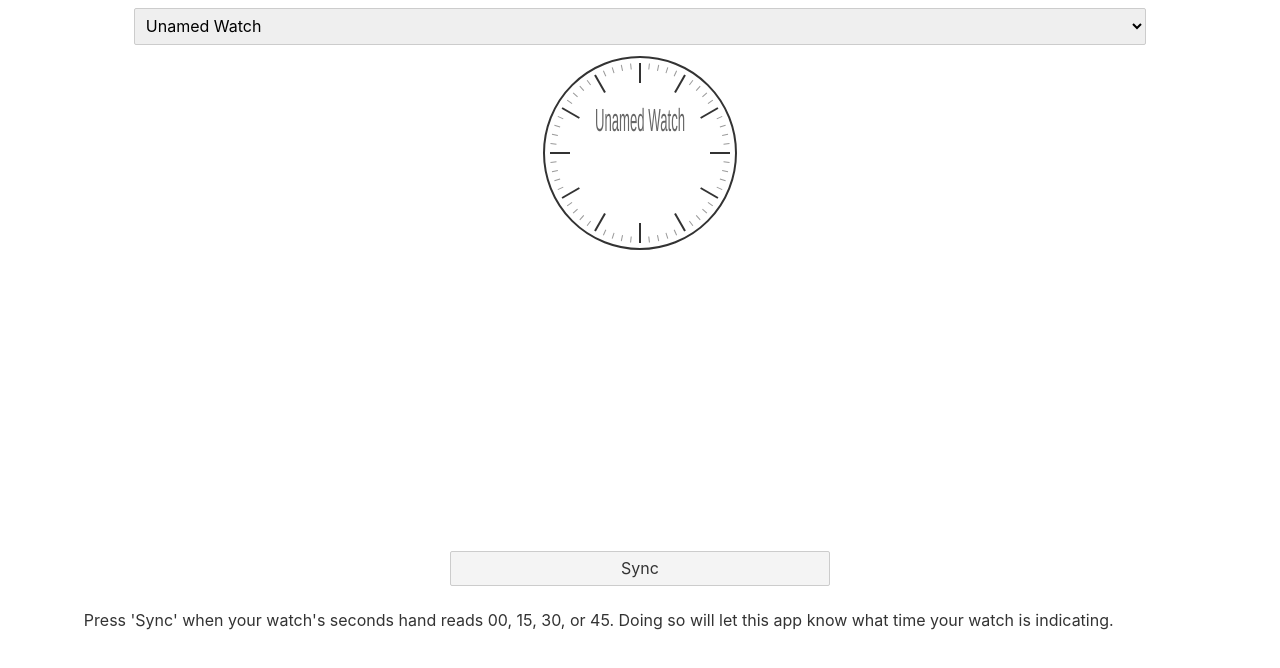
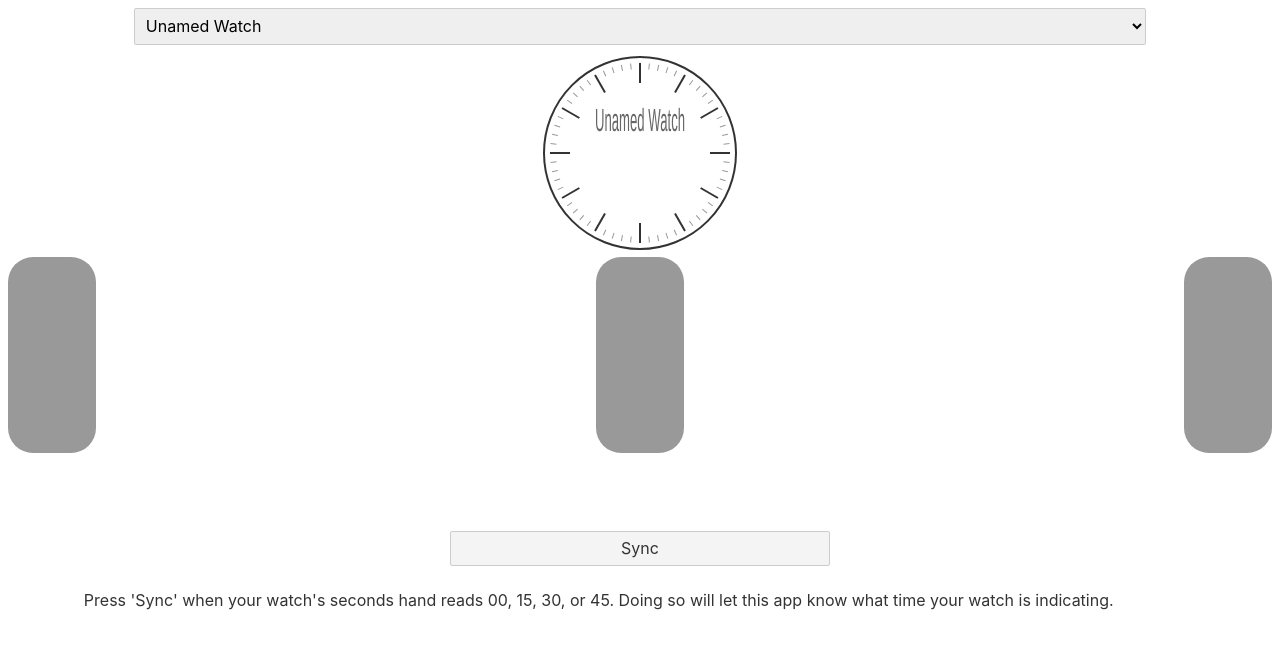
Before and after one commit to joshuaduggan/tractics, a Svelte app: page / in a window 1280 px wide. Shown: the top 668 px of the page. Built offline with nearby package versions, Linux system fonts and the light colour scheme; a web font is replaced by a local one.

Commit message:
Bug fixes

```diff
--- a/src/App.svelte
+++ b/src/App.svelte
@@ -81,7 +81,6 @@ function wasWatchAdjusted(wasIt) {
 <Dragger/>
 <!--<ResTable/>-->
 </div>
-<br/>
 {#if $tage == 'SYNC'}
 <div>
 	<div align="center"><button class='basic-butt' on:click={syncTime}>Sync</button></div>
@@ -114,7 +113,6 @@ function wasWatchAdjusted(wasIt) {
 <div align="center"><button class='basic-butt' on:click={() => { $tage = 'SYNC'; }}>Restart Process</button></div>
 {/if}
 <Calc bind:this={calc}/>
-
 </main>
 
 <style>
--- a/src/components/Calc.svelte
+++ b/src/components/Calc.svelte
@@ -1,10 +1,12 @@
 <script>
 import { watches, tage } from '../tracmanager.js';
 
+
+//???!!! not sure how this interacts with the setting in calcAccuracy, may be superflous? !!!???
 $: trac = $watches[0].tracs.at(-1);
 
 /**
- *
+ * ???!!! The method that actually set's a trac's props? must be double checked and doc'd !!!???
  * @param t The Trac not yet included in the Watch
  */
 export function calcAccuracy(t) {
--- a/src/components/Dragger.svelte
+++ b/src/components/Dragger.svelte
@@ -99,8 +99,9 @@ let oldWatch;
     // pattern occures when a different watch is selected when this is showing results. The problem
     // is if this pattern changes for any reason this hack will break. The reason we're doing all
     // this is so we can track when the watch is switched so we know NOT to make a smooth transition
-    // with the tracs !!!
-    if (calledByWatchesChange && lastTimeCalledByWatchesChange) return;
+    // with the tracs - as further hackery; checks to see if there is only 1 trac which will be the
+    // case if this is a new watch going into results !!!
+    if (calledByWatchesChange && lastTimeCalledByWatchesChange && ($watches[0].tracs.length != 1)) return;
     lastTimeCalledByWatchesChange = calledByWatchesChange;
     let switchedWatch = oldWatch != $watches[0];
     oldWatch = $watches[0];
@@ -263,7 +264,15 @@ function calcSpd(at, bt) {
 </script>
 
 <svelte:window on:mouseup={stopDrag} on:touchend={stopDrag} on:touchcancel={stopDrag} on:mousemove={dragMove} on:touchmove={dragMove}/>
+
 <div id="sliders" bind:clientWidth={svgWidth}><svg on:mousedown={startDrag} on:touchstart={startDrag} width=100% height="270">
+    <defs>
+        <rect id='stackPlace' rx="25" ry="25" width={C.width} height={C.height} fill="#999"/>
+    </defs>
+    <use x={0} y='0' href='#stackPlace'/>
+    <use x={(svgWidth - C.width) / 2} y='0' href='#stackPlace'/>
+    <use x={svgWidth - C.width} y='0' href='#stackPlace'/>
+
     {#if leftCard.trac && midCard.trac}
         <path stroke="#999" stroke-width=3 fill="transparent" d="
             M {C.width / 2} {C.height}
```
